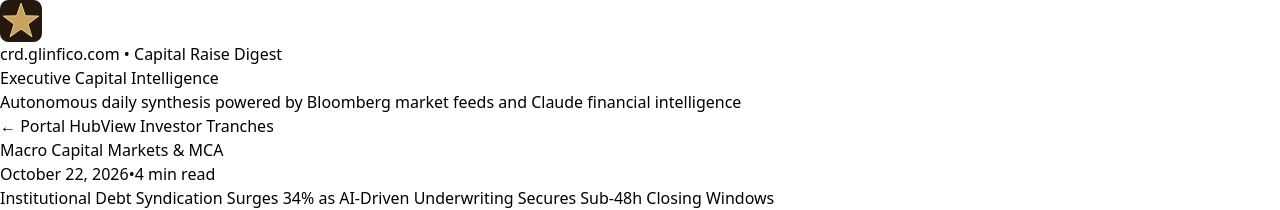
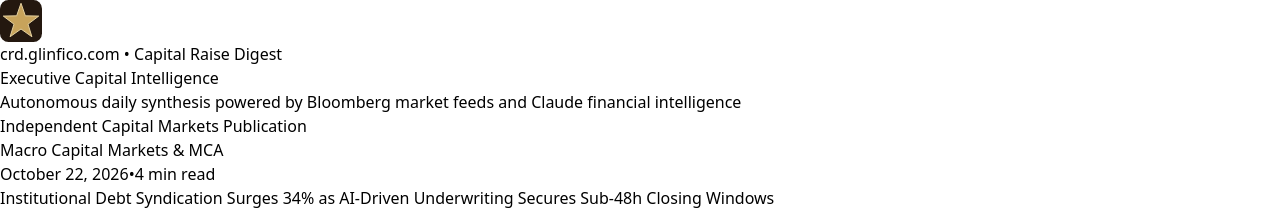
Before and after one commit to glinfico/capital-raise-digest, a React (Vite) app: page /portal/crd in a window 1280 px wide. Shown: the top 210 px of the page. Built offline with nearby package versions, Linux system fonts and the light colour scheme.

Commit message:
Make Capital Raise Digest standalone and remove FOD portal links

```diff
--- a/src/pages/portal/CapitalRaiseDigest.jsx
+++ b/src/pages/portal/CapitalRaiseDigest.jsx
@@ -1,5 +1,4 @@
 import React, { useState } from "react";
-import { Link } from "react-router-dom";
 import { Badge } from "@/components/ui/badge";
 import { Button } from "@/components/ui/button";
 import { Card } from "@/components/ui/card";
@@ -63,14 +62,7 @@
           </div>
 
           <div className="flex items-center gap-3">
-            <Link to="/portal" className="text-xs text-slate-400 hover:text-white transition-colors">
-              ← Portal Hub
-            </Link>
-            <Link to="/portal/investor">
-              <Button className="bg-amber-500 hover:bg-amber-400 text-black font-extrabold text-xs cursor-pointer shadow-lg shadow-amber-500/20">
-                View Investor Tranches
-              </Button>
-            </Link>
+            <span className="text-xs text-slate-400">Independent Capital Markets Publication</span>
           </div>
         </div>
 
```
